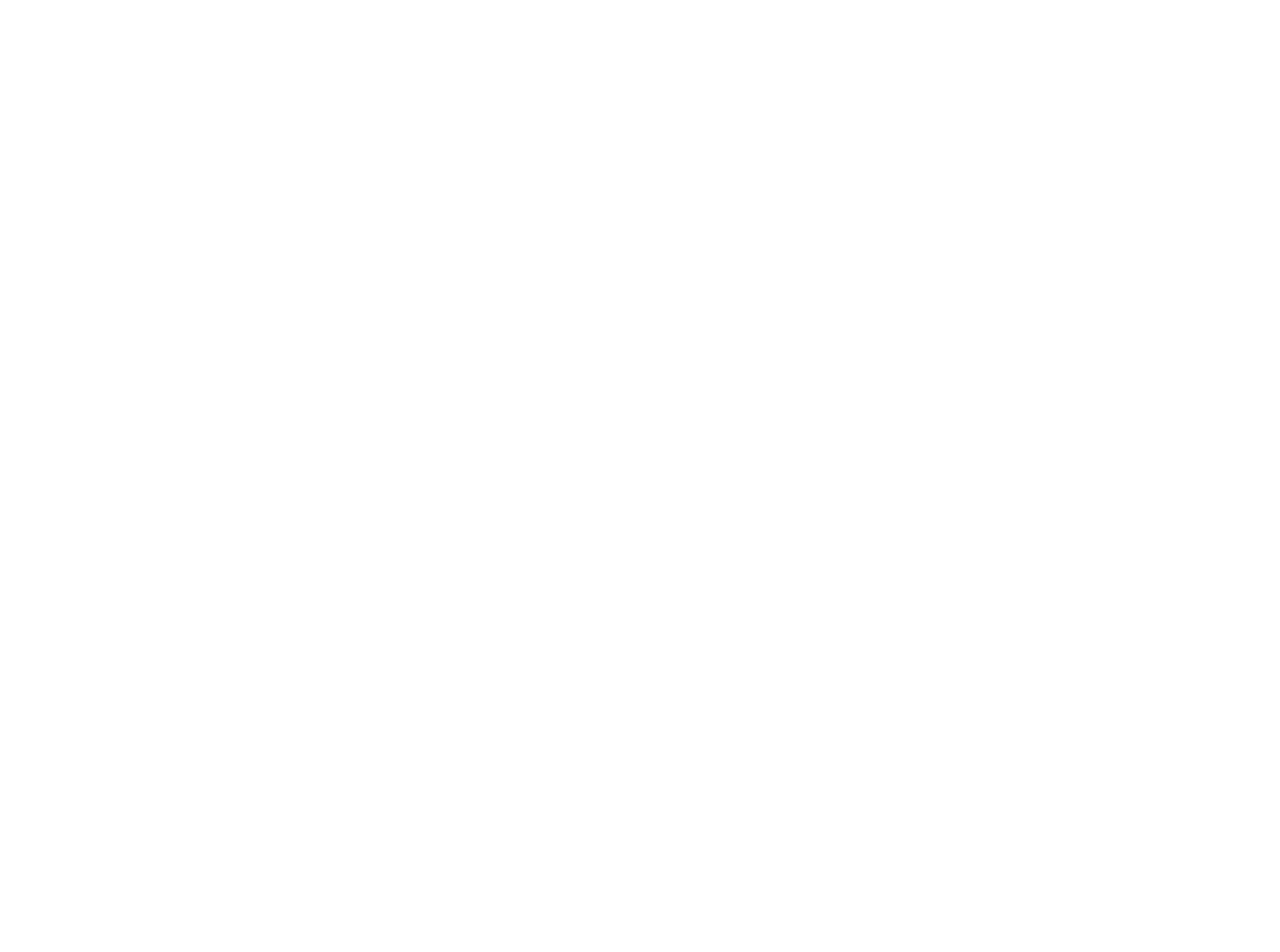
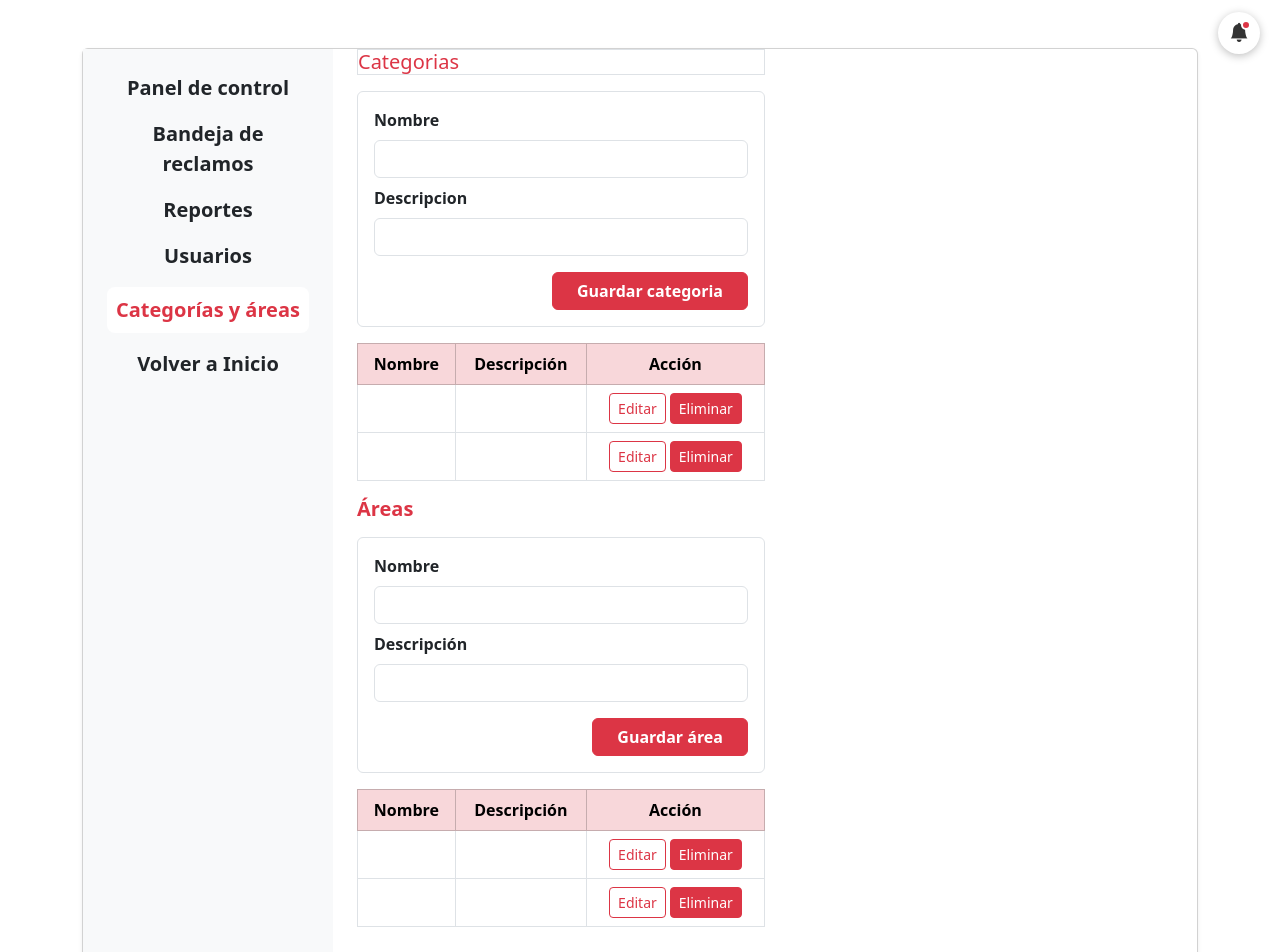
Before and after one commit to dazzle-arch/Sistema_Reclamos, an Angular app in the folder frontend/: page /admin/catalogos in a window 1280 px wide. Before the commit this address led to /. Shown: the top 952 px of the page. Before the commit the page ends 800 px from the top, so only its background shows below. Built offline with nearby package versions, Linux system fonts and the light colour scheme.

Commit message:
Se crearon las ultimas interfaces del administrador

```diff
--- a/frontend/src/app/app.routes.ts
+++ b/frontend/src/app/app.routes.ts
@@ -14,6 +14,7 @@ import { DetalleReclamo } from './features/admin/detalle-reclamo/detalle-reclamo
 import { DerivarCaso } from './features/admin/derivar-caso/derivar-caso';
 import { FormularioUsuario } from './features/admin/formulario-usuario/formulario-usuario';
 import { Notificaciones } from './features/admin/notificaciones/notificaciones';
+import { Catalogos } from './features/admin/catalogos/catalogos';
 
 export const routes: Routes = [
     {path: '', component: Home},
@@ -32,5 +33,6 @@ export const routes: Routes = [
     {path: 'admin/derivar-caso', component: DerivarCaso},
     {path: 'admin/formulario-usuario', component: FormularioUsuario},
     {path: 'admin/notificaciones', component: Notificaciones},
+    {path: 'admin/catalogos', component: Catalogos},
 
 ];
--- /dev/null
+++ b/frontend/src/app/features/admin/catalogos/catalogos.css
@@ -0,0 +1,6 @@
+main.panel-container {
+    min-height: 100vh;
+    background-image: url('/img/fondo-machupicchu.jpg');
+    background-size: cover;
+    background-position: center;
+}
--- /dev/null
+++ b/frontend/src/app/features/admin/catalogos/catalogos.html
@@ -0,0 +1,104 @@
+<main  class="panel container d-flex justify-content-center align-items-center py-5">
+    <app-campana-notificaciones></app-campana-notificaciones>
+
+    <div class="card shadow-sm d-flex flex-row" style="width: 1500px; min-height: 800px;">
+
+        <app-sidebar-admin></app-sidebar-admin>
+
+        <div class="content flex-grow-1 p-4">
+            <div class="row g-4"></div>
+
+            <div class="col-6">
+                <h5 class="border text-danger mb-3">Categorias</h5>
+
+                <div class="border rounded p-3 mb-3">
+                    <div class="mb-2">
+                        <label class="form-label fw-bold">Nombre</label>
+                        <input type="text" class="form-control">
+                    </div>
+                    <div class="mb-3">
+                        <label class="form-label fw-bold">Descripcion</label>
+                        <input type="text" class="form-control">
+                    </div>
+                    <div class="text-end">
+                        <button class="btn btn-danger fw-bold px-4">Guardar categoria</button>
+                    </div>
+                </div>
+
+                <table class="table table-bordered text-center table-hover align-middle">
+                    <thead>
+                        <tr class="table-danger">
+                            <th>Nombre</th>
+                            <th>Descripción</th>
+                            <th>Acción</th>
+                        </tr>
+                    </thead>
+                    <tbody>
+                        <tr>
+                            <td>&nbsp;</td>
+                            <td>&nbsp;</td>
+                            <td>
+                                <button class="btn btn-sm btn-outline-danger me-1">Editar</button>
+                                <button class="btn btn-sm btn-danger">Eliminar</button>
+                            </td>
+                        </tr>
+                        <tr>
+                            <td>&nbsp;</td>
+                            <td>&nbsp;</td>
+                            <td>
+                                <button class="btn btn-sm btn-outline-danger me-1">Editar</button>
+                                <button class="btn btn-sm btn-danger">Eliminar</button>
+                            </td>
+                        </tr>
+                    </tbody>
+                </table>
+            </div>
+
+            <div class="col-6">
+                <h5 class="fw-bold text-danger mb-3">Áreas</h5>
+
+                <div class="border rounded p-3 mb-3">
+                    <div class="mb-2">
+                        <label class="form-label fw-bold">Nombre</label>
+                        <input type="text" class="form-control">
+                    </div>
+                    <div class="mb-3">
+                        <label class="form-label fw-bold">Descripción</label>
+                        <input type="text" class="form-control">
+                    </div>
+                    <div class="text-end">
+                        <button class="btn btn-danger fw-bold px-4">Guardar área</button>
+                    </div>
+                </div>
+
+                <table class="table table-bordered text-center table-hover align-middle">
+                    <thead>
+                        <tr class="table-danger">
+                            <th>Nombre</th>
+                            <th>Descripción</th>
+                            <th>Acción</th>
+                        </tr>
+                    </thead>
+                    <tbody>
+                        <tr>
+                            <td>&nbsp;</td>
+                            <td>&nbsp;</td>
+                            <td>
+                                <button class="btn btn-sm btn-outline-danger me-1">Editar</button>
+                                <button class="btn btn-sm btn-danger">Eliminar</button>
+                            </td>
+                        </tr>
+                        <tr>
+                            <td>&nbsp;</td>
+                            <td>&nbsp;</td>
+                            <td>
+                                <button class="btn btn-sm btn-outline-danger me-1">Editar</button>
+                                <button class="btn btn-sm btn-danger">Eliminar</button>
+                            </td>
+                        </tr>
+                    </tbody>
+                </table>
+            </div>
+        </div>
+    </div>
+</main>
--- a/frontend/src/app/shared/components/sidebar-admin/sidebar-admin.html
+++ b/frontend/src/app/shared/components/sidebar-admin/sidebar-admin.html
@@ -27,6 +27,13 @@
         </li>
 
         <li class="nav-item">
+            <a routerLink="/admin/catalogos" routerLinkActive="active-link"
+                class="fw-bold fs-5 text-center d-block text-dark text-decoration-none">
+                Categorías y áreas
+            </a>
+        </li>
+
+        <li class="nav-item">
             <a routerLink="/home" routerLinkActive="active-link"
             class="fw-bold fs-5 text-center d-block text-dark text-decoration-none">
                 Volver a Inicio
```
Also changed, not shown: frontend/src/app/features/admin/catalogos/catalogos.ts (added, +11 -0 lines), 1 other file (tests, documents, lock files or other folders).
